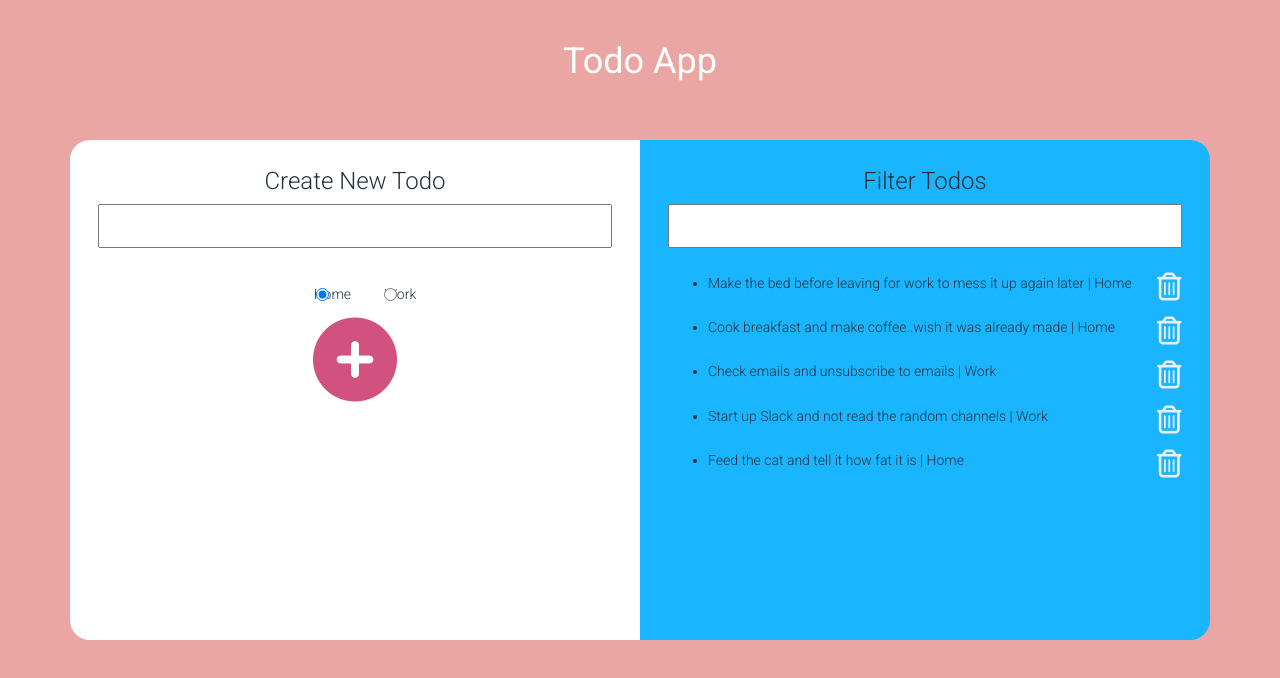
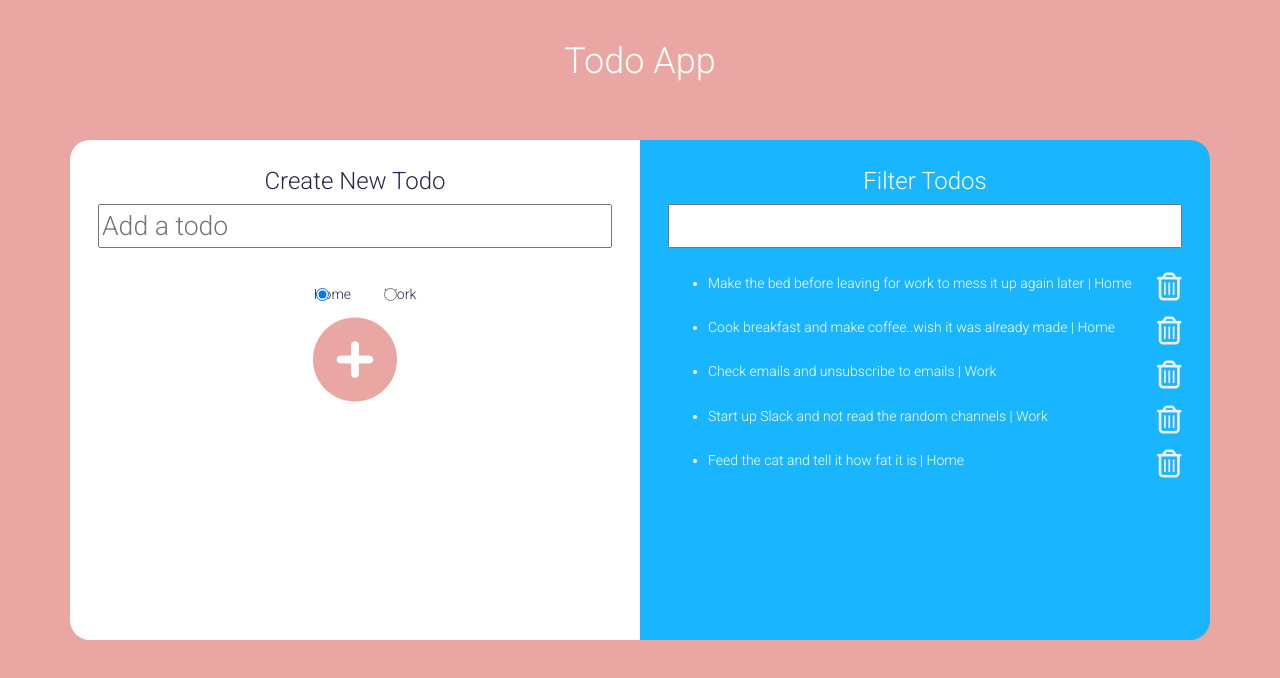
Before and after one commit to carter-harris/angular-todo, a website: page public/index.html in a window 1280 px wide. Drawn offline with nearby package versions, Linux system fonts and the light colour scheme; some packages are replaced by stand-ins of ours.

Commit message:
finalized colors and added placeholder text to add todo input

```diff
--- a/public/app/todo.html
+++ b/public/app/todo.html
@@ -9,7 +9,7 @@
   <div class="row mainrow">
     <div class="col-sm-6 leftbox">
       <h3 class="input-labels">Create New Todo</h3>
-      <input class="inputs" type="text" ng-model="todo.newTodo">
+      <input class="inputs" type="text" placeholder="Add a todo" ng-model="todo.newTodo">
       <div class="radio-btns">
         <label class="radio-inline">
           <input class="inputs" name="taskType" type="radio" value="home" ng-model="todo.taskType">Home
--- a/public/css/main.css
+++ b/public/css/main.css
@@ -32,8 +32,7 @@ h1 {
   text-align: center;
   margin: 2% 0;
   padding: 2rem 0 1em 0;
-  font-weight: 400;
-  /*color: #19B5FE;*/
+  font-weight: 300;
   color: #FFF;
 }
 
@@ -60,7 +59,7 @@ li {
   text-align: center;
   font-weight: 300;
   background: #FFF;
-  color: #22313F;
+  color: #28274B;
 }
 
 .rightbox {
@@ -71,7 +70,7 @@ li {
   height: 500px;
   font-weight: 300;
   background: #19B5FE;
-  color: #22313F;
+  color: #FFF;
 }
 
 
@@ -121,11 +120,11 @@ li {
 
 .add-icon {
   font-size: 6em;
-  color: #D2527F;
+  color: #EAA6A2;
 }
 
 .add-icon:hover {
   cursor: pointer;
-  color: #FFF;
+  color: #e48a85;
   font-size: 6.4em;
 }
```
